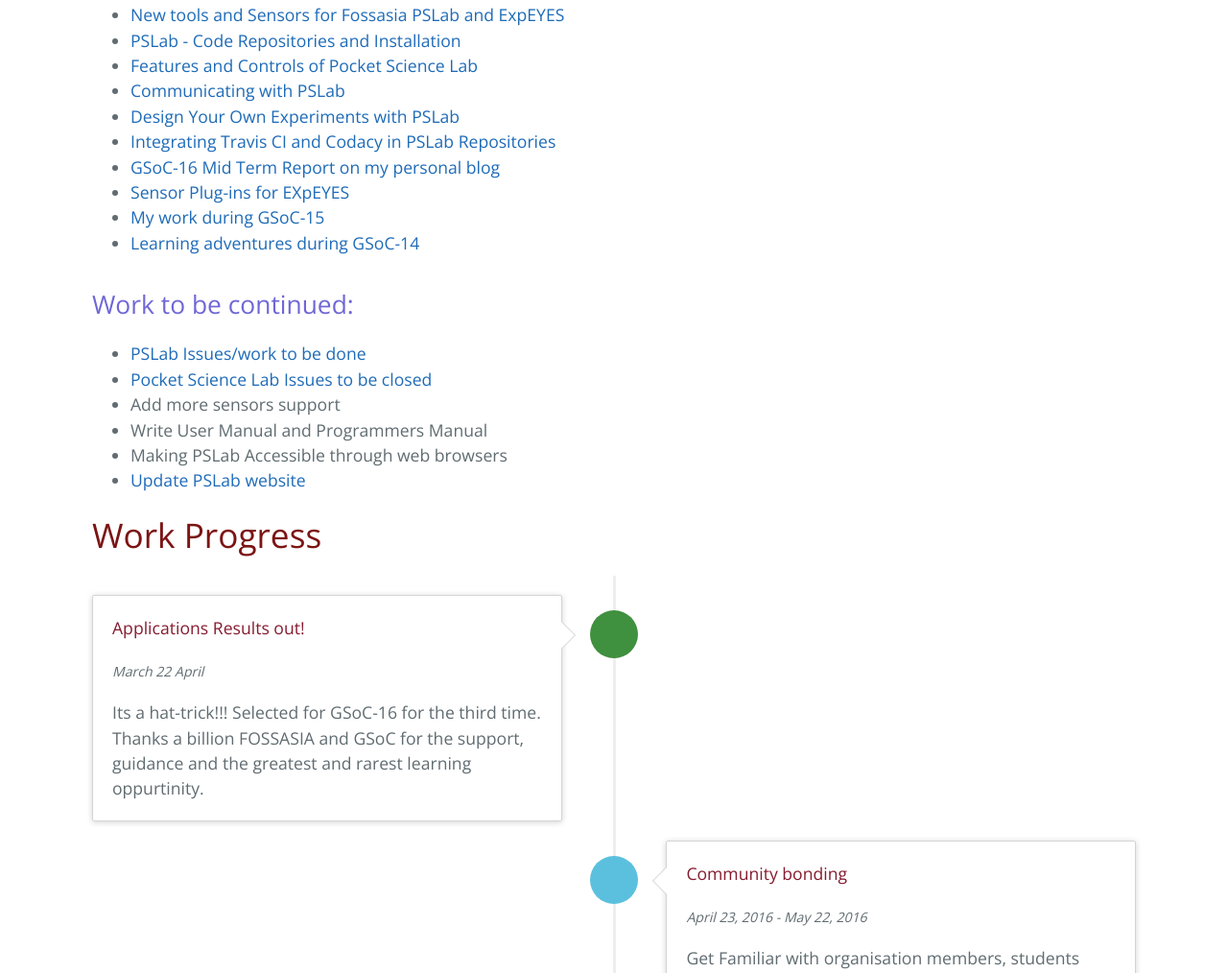
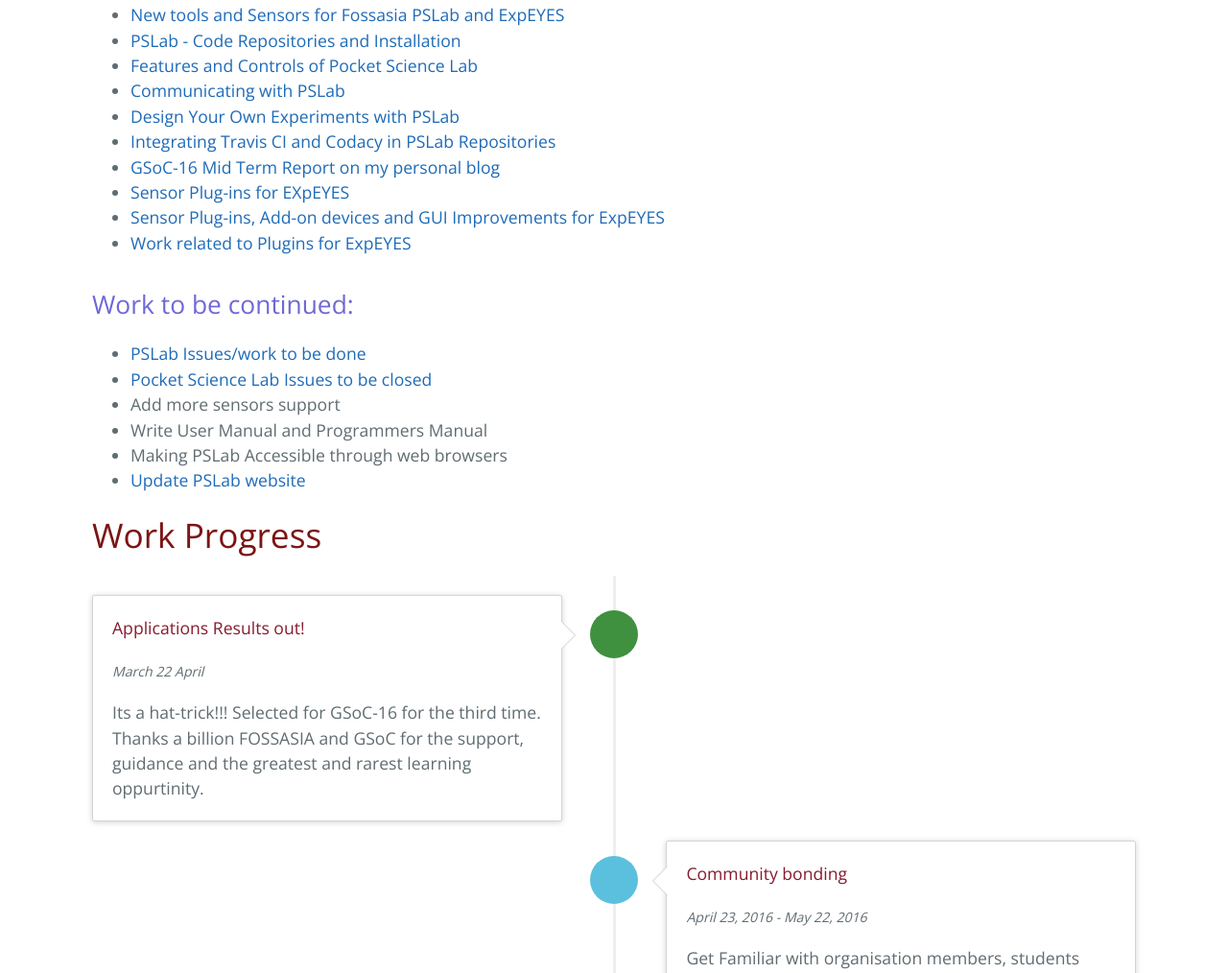
Before and after one commit to wavicles/wavicles.github.io, a plain HTML site: page index.html in a window 1280 px wide. Shown: the part 3054-4068 px from the top of the page at 96% size. Drawn offline with nearby package versions, Linux system fonts and the light colour scheme; some icons are missing.

```diff
--- a/index.html
+++ b/index.html
@@ -140,8 +140,8 @@ Wireless sensor interface is also ready and many wireless sensors can be accesse
 	<li> <a href="http://blog.fossasia.org/integrating-travis-ci-and-codacy-in-pslab-repositories/">Integrating Travis CI and Codacy in PSLab Repositories</a></li>
 	<li> <a href="http://www.gnovi.in/2016/06/20/fossasia-pslab-gsoc-16-mid-term-report/">GSoC-16 Mid Term Report on my personal blog</a></li>
 	<li> <a href="http://blog.fossasia.org/low-cost-laboratory-everyone-sensor-plug-ins-expeyes-measure-temperature-pressure-humidity-wind/">Sensor Plug-ins for EXpEYES</a></li>
-	<li> <a href="http://www.gnovi.in/2015/08/21/expeyes-gsoc-15-project-report/">My work during GSoC-15</a></li>
-	<li> <a href="http://www.gnovi.in/category/gsoc-2014/page/2/">Learning adventures during GSoC-14</a></li>
+	<li> <a href="http://www.gnovi.in/2015/08/21/expeyes-gsoc-15-project-report/">Sensor Plug-ins, Add-on devices and GUI Improvements for ExpEYES</a></li>
+	<li> <a href="http://www.gnovi.in/category/gsoc-2014/page/2/">Work related to Plugins for ExpEYES</a></li>
 	</ul>
 </p>
 
```
